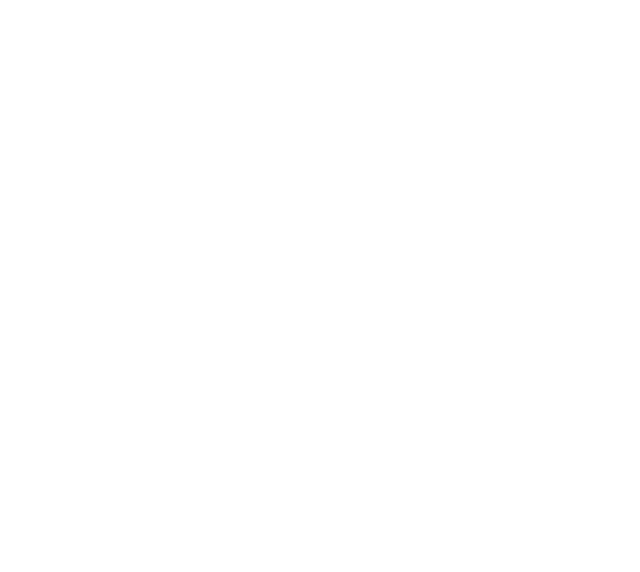
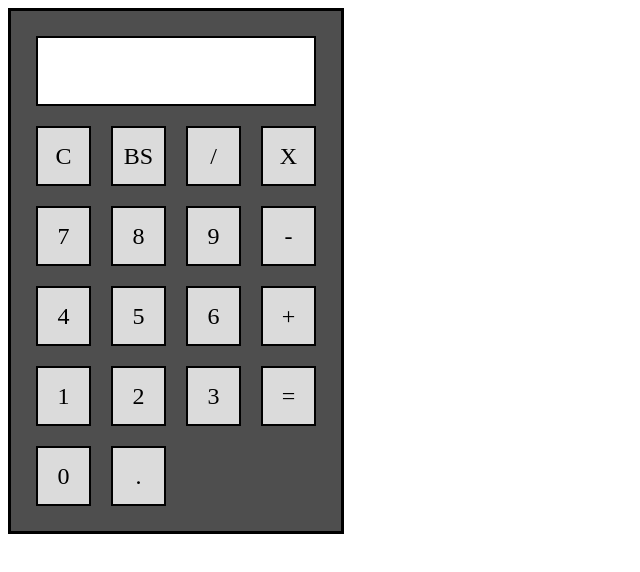
Before and after one commit to YaroslavOrekhov/Calculator, a plain HTML site: page index.html in a window 1280 px wide. Shown: the whole page, without its empty margins (0-640 px from the left). Drawn offline with Linux system fonts and the light colour scheme.

Commit message:
background-color: #dbdbdb;
Created a visual representation of calculator

Updated html code and created css rules for visual representation calculator

```diff
--- a/index.html
+++ b/index.html
@@ -8,11 +8,49 @@
 </head>
 <body>
     <div class="container">
-
+        <div id="inputForm"></div>
+        <div id="buttonPanel">
+            <div class="button">C</div>
+            <div class="button">BS</div>
+            <div class="button">/</div>
+            <div class="button">X</div>
+            <div class="button">7</div>
+            <div class="button">8</div>
+            <div class="button">9</div>
+            <div class="button">-</div>
+            <div class="button">4</div>
+            <div class="button">5</div>
+            <div class="button">6</div>
+            <div class="button">+</div>
+            <div class="button">1</div>
+            <div class="button">2</div>
+            <div class="button">3</div>
+            <div class="button">=</div>
+            <div class="button">0</div>
+            <div class="button">.</div>
+        </div>
     </div>
     <script>
 
+        function add(num_1, num_2) {
+            return num_1 + num_2
+        }
 
+        function subtract(num_1, num_2) {
+            return num_1 - num_2
+        }
+
+        function multiply(num_1, num_2) {
+            return num_1 * num_2
+        }
+
+        function divide(num_1, num_2) {
+            return num_1 / num_2
+        }
+
+        function operate(num_1, operator, num_2) {
+
+        }
     </script>
 </body>
 </html>
--- a/style.css
+++ b/style.css
@@ -0,0 +1,47 @@
+* {
+    box-sizing: border-box;
+}
+
+.container {
+    width: auto;
+    height: auto;
+    border: 3px solid black;
+    float:  left;
+    clear: left;
+    padding: 15px;
+    background: #4e4e4e;
+}
+
+#inputForm {
+    border: 2px solid black;
+    height: 70px;
+    padding: 10px;
+    margin: 10px;
+    background-color: white;
+}
+
+#buttonPanel {
+    display: flex;
+    flex-wrap: wrap;
+    width: 300px;
+    /* margin: auto; */
+}
+
+.button {
+    display: flex;
+    border: 2px solid black;
+    /* padding: auto; */
+    margin: 10px;
+    font-size: 24px;
+    width: 55px;
+    height: 60px;
+    align-items: center;
+    justify-content: center;
+    box-sizing: border-box;
+    background-color: #dbdbdb;
+}
+
+.button:hover{
+    background-color: #8b8b8b;
+;
+}
```
